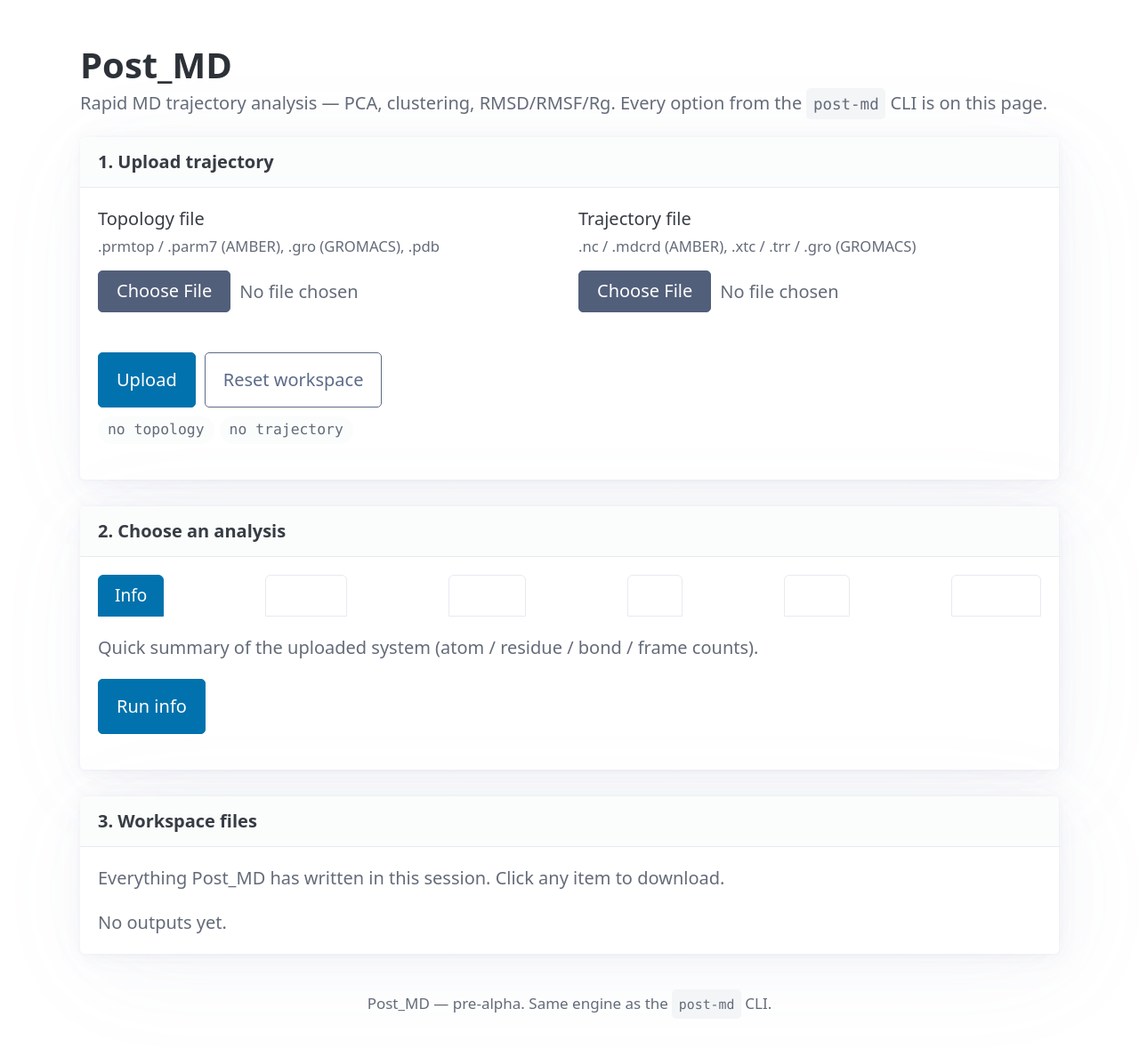
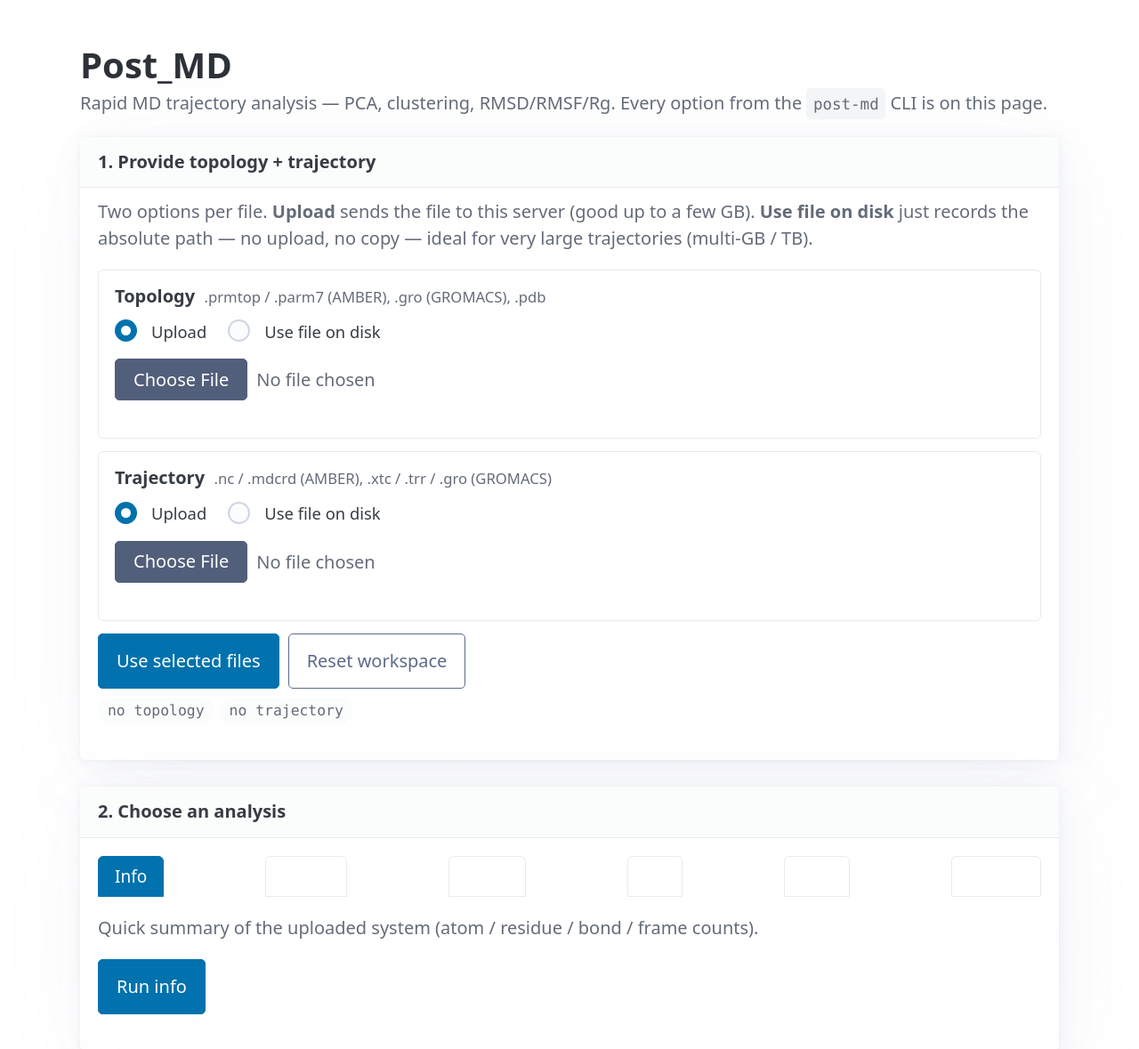
Before and after one commit to shantanu065/Post-md, a FastAPI app: page / in a window 1280 px wide. Shown: the top 1179 px of the page at 89% size. Before the commit the page ends 1138 px from the top, so only its background shows below. Run offline with FastAPI, Linux system fonts and the light colour scheme; data that the repository does not hold is empty; some libraries are stand-ins or nearby versions.

Commit message:
feat(web): add use-path mode for multi-GB / TB trajectories
Uploading a 1 TB trajectory through the browser is impractical (browser
XHR caps, hours of bandwidth, all-or-nothing semantics). Add a second
input mode that just records the absolute path of an existing file —
no upload, no copy, no symlink. The analysis runners read from that
path directly, same as the CLI does.

Backend (src/post_md/web/app.py):
- New endpoint POST /api/use-path with JSON {role, path}. Validates the
  path exists, is a regular file, and has a supported extension.
- New .post_md_state.json sidecar in the workdir tracks referenced
  absolute paths. Survives server restarts.
- _state() now reports topology_path / trajectory_path (full path the
  runner reads from) and topology_source / trajectory_source ("upload"
  or "path") so the UI can show provenance.
- info_endpoint and run_analysis both switched to use the full paths
  from state, so they work transparently with either mode.
- Uploading a role clears any path reference for that role and vice
  versa — the two modes are exclusive per role.

Frontend (src/post_md/web/templates/index.html):
- Per-role radio toggle: "Upload" vs "Use file on disk".
- "Use file on disk" reveals a text input for the absolute path.
- Status pills now annotate referenced files with "(on disk)".
- Submit button dispatches per-role: upload via streaming XHR for the
  upload-mode rows, /api/use-path JSON POST for the path-mode rows.

Smoke-tested:
- registered C:\...\demo.gro by path (no copy in workdir, only sidecar)
- /api/info ran against the referenced file → 6 atoms, 60 frames
- /api/run/rmsd produced rmsd.dat + rmsd.png from the on-disk file
- switching trajectory to upload mode after a path ref correctly took
  over (topology stays in path mode independently)
- bad path returns 400, missing role/path returns 400, unsupported
  extension returns 415

ruff clean, 27/27 tests pass.

Co-Authored-By: Claude Opus 4.7 (1M context) <noreply@anthropic.com>

```diff
--- a/src/post_md/web/app.py
+++ b/src/post_md/web/app.py
@@ -1,13 +1,21 @@
 """FastAPI app for the Post_MD local web UI.
 
-Single-user, no auth, no queue. All uploads + outputs live in one workdir
-(``./post_md_web`` by default). Uploading a new topology / trajectory
-replaces the previous one. Suitable for local desktop use; the v2 plan
-adds sessions + a worker pool for the multi-user Docker deployment.
+Single-user, no auth, no queue. Files can be provided in two ways:
+
+1. **Upload** — streamed via ``POST /api/upload``, saved into the workdir.
+2. **Reference an existing file on disk** — ``POST /api/use-path`` records
+   the absolute path in ``.post_md_state.json`` and the analysis runners
+   load directly from there. Best for multi-GB / TB trajectories that you
+   don't want to copy.
+
+Both modes feed the same state shape, so the rest of the API is unchanged.
+The v2 plan adds sessions + a worker pool for the multi-user Docker
+deployment.
 """
 
 from __future__ import annotations
 
+import json
 from pathlib import Path
 from typing import Any
 
@@ -19,9 +27,10 @@ from post_md.web.runners import RUNNERS, run_info
 
 _TEMPLATES_DIR = Path(__file__).parent / "templates"
 
-# Trajectory/topology files accepted by the readers.
 _TOPOLOGY_EXTS = {".prmtop", ".parm7", ".gro", ".pdb"}
 _TRAJECTORY_EXTS = {".nc", ".ncdf", ".mdcrd", ".crd", ".trr", ".xtc", ".gro"}
+_STATE_FILENAME = ".post_md_state.json"
+_OUTPUT_EXTS = {".dat", ".csv", ".xvg", ".npz", ".png", ".pdb"}
 
 
 def _safe_workdir_path(workdir: Path, name: str) -> Path:
@@ -32,27 +41,119 @@ def _safe_workdir_path(workdir: Path, name: str) -> Path:
     return candidate
 
 
+def _state_file(workdir: Path) -> Path:
+    return workdir / _STATE_FILENAME
+
+
+def _read_refs(workdir: Path) -> dict[str, str]:
+    """Read .post_md_state.json. Returns {} on missing/corrupt."""
+    sf = _state_file(workdir)
+    if not sf.exists():
+        return {}
+    try:
+        data = json.loads(sf.read_text(encoding="utf-8"))
+    except (OSError, json.JSONDecodeError):
+        return {}
+    return {k: str(v) for k, v in data.items() if k in ("topology", "trajectory") and v}
+
+
+def _write_refs(workdir: Path, refs: dict[str, str]) -> None:
+    """Persist (or delete) .post_md_state.json."""
+    sf = _state_file(workdir)
+    if refs:
+        sf.write_text(json.dumps(refs, indent=2), encoding="utf-8")
+    elif sf.exists():
+        try:
+            sf.unlink()
+        except OSError:
+            pass
+
+
 def _state(workdir: Path) -> dict[str, Any]:
-    """Snapshot of the workdir: which topology/trajectory are loaded + what outputs exist."""
-    topology = None
-    trajectory = None
+    """Combined view of uploaded files + referenced paths.
+
+    Returns a dict with:
+      - topology, trajectory          → display names (basenames)
+      - topology_path, trajectory_path → absolute paths (where the runner reads from)
+      - topology_source, trajectory_source → "upload" or "path"
+      - outputs                       → list of result filenames in workdir
+    """
+    topology = trajectory = None
+    topology_path = trajectory_path = None
+    topology_source = trajectory_source = None
+
+    # 1. Fallback: scan workdir for any uploaded topology/trajectory.
     for entry in workdir.iterdir():
-        if not entry.is_file():
+        if not entry.is_file() or entry.name == _STATE_FILENAME:
             continue
         ext = entry.suffix.lower()
         if ext in _TOPOLOGY_EXTS and topology is None:
             topology = entry.name
+            topology_path = str(entry)
+            topology_source = "upload"
         if ext in _TRAJECTORY_EXTS:
             trajectory = entry.name
+            trajectory_path = str(entry)
+            trajectory_source = "upload"
+
+    # 2. Override with explicit path references, when valid.
+    refs = _read_refs(workdir)
+    for role in ("topology", "trajectory"):
+        raw = refs.get(role)
+        if not raw:
+            continue
+        p = Path(raw)
+        if not p.exists() or not p.is_file():
+            # Stale reference — skip but keep the entry around so the user
+            # can see it failed (we surface as `_stale` flag for clarity).
+            continue
+        if role == "topology":
+            topology = p.name
+            topology_path = str(p)
+            topology_source = "path"
+        else:
+            trajectory = p.name
+            trajectory_path = str(p)
+            trajectory_source = "path"
+
     outputs = sorted(
         p.name for p in workdir.iterdir()
-        if p.is_file() and p.suffix.lower() in {".dat", ".csv", ".xvg", ".npz", ".png", ".pdb"}
+        if p.is_file()
+        and p.name != _STATE_FILENAME
+        and p.suffix.lower() in _OUTPUT_EXTS
     )
+
     return {
         "topology": topology,
         "trajectory": trajectory,
+        "topology_path": topology_path,
+        "trajectory_path": trajectory_path,
+        "topology_source": topology_source,
+        "trajectory_source": trajectory_source,
         "outputs": outputs,
     }
+
+
+def _clear_uploaded_role(workdir: Path, role: str, new_ext: str | None = None) -> None:
+    """Delete any uploaded files belonging to `role` from workdir.
+
+    If `new_ext == '.gro'`, only other `.gro` files are removed (since
+    `.gro` overlaps topology + trajectory roles).
+    """
+    if new_ext == ".gro":
+        target_set = {".gro"}
+    else:
+        target_set = _TOPOLOGY_EXTS if role == "topology" else _TRAJECTORY_EXTS
+    for existing in list(workdir.iterdir()):
+        if (
+            existing.is_file()
+            and existing.name != _STATE_FILENAME
+            and existing.suffix.lower() in target_set
+        ):
+            try:
+                existing.unlink()
+            except OSError:
+                pass
 
 
 def create_app(workdir: str | Path) -> FastAPI:
@@ -74,9 +175,9 @@ def create_app(workdir: str | Path) -> FastAPI:
     async def upload(request: Request) -> dict[str, Any]:
         """Streaming upload of one file at a time.
 
-        The body is the raw file bytes; `role` and `filename` come in via
-        query string. This bypasses starlette's 1 MiB multipart-part limit
-        and lets the client report real upload progress (XHR.upload).
+        Body is raw file bytes; `role` and `filename` come in via query
+        string. No multipart parsing, no part-size limit. Memory bounded
+        by HTTP chunk size — works for any file the browser can send.
         """
         role = request.query_params.get("role")
         filename_raw = request.query_params.get("filename")
@@ -97,18 +198,13 @@ def create_app(workdir: str | Path) -> FastAPI:
                 f"Unsupported {role} extension {ext!r}. Allowed: {sorted(allowed)}",
             )
 
-        # Clear any previous file occupying the same role before writing the new one.
-        # .gro is both topology and trajectory, so we only clear other .gro in that case.
-        if ext == ".gro":
-            target_set = {".gro"}
-        else:
-            target_set = _TOPOLOGY_EXTS if role == "topology" else _TRAJECTORY_EXTS
-        for existing in list(workdir.iterdir()):
-            if existing.is_file() and existing.suffix.lower() in target_set:
-                try:
-                    existing.unlink()
-                except OSError:
-                    pass
+        _clear_uploaded_role(workdir, role, new_ext=ext)
+
+        # Switching to an upload supersedes any prior path reference for this role.
+        refs = _read_refs(workdir)
+        if role in refs:
+            refs.pop(role)
+            _write_refs(workdir, refs)
 
         dest = _safe_workdir_path(workdir, name)
         bytes_written = 0
@@ -124,13 +220,60 @@ def create_app(workdir: str | Path) -> FastAPI:
             "state": _state(workdir),
         }
 
+    @app.post("/api/use-path")
+    async def use_path(payload: dict[str, Any]) -> dict[str, Any]:
+        """Register an existing file on disk as topology/trajectory.
+
+        No copy, no symlink — the analysis runners read directly from
+        the given absolute path. Designed for very large trajectories
+        (multi-GB / TB) where uploading is impractical.
+        """
+        role = payload.get("role")
+        raw_path = payload.get("path", "")
+        if role not in ("topology", "trajectory"):
+            raise HTTPException(400, "'role' must be 'topology' or 'trajectory'")
+        if not isinstance(raw_path, str) or not raw_path.strip():
+            raise HTTPException(400, "'path' is required")
+
+        p = Path(raw_path.strip()).expanduser()
+        try:
+            p = p.resolve(strict=True)
+        except (OSError, FileNotFoundError):
+            raise HTTPException(400, f"File not found: {raw_path}") from None
+        if not p.is_file():
+            raise HTTPException(400, f"Not a regular file: {p}")
+        ext = p.suffix.lower()
+        allowed = _TOPOLOGY_EXTS if role == "topology" else _TRAJECTORY_EXTS
+        if ext not in allowed:
+            raise HTTPException(
+                415,
+                f"Unsupported {role} extension {ext!r}. Allowed: {sorted(allowed)}",
+            )
+
+        # Switching to a referenced path supersedes any uploaded file for this role.
+        _clear_uploaded_role(workdir, role, new_ext=ext)
+
+        refs = _read_refs(workdir)
+        refs[role] = str(p)
+        _write_refs(workdir, refs)
+
+        return {
+            "role": role,
+            "path": str(p),
+            "bytes": p.stat().st_size,
+            "state": _state(workdir),
+        }
+
     @app.post("/api/info")
     async def info_endpoint() -> dict[str, Any]:
         st = _state(workdir)
-        if not st["topology"] or not st["trajectory"]:
-            raise HTTPException(status_code=400, detail="Upload a topology and trajectory first.")
+        if not st["topology_path"] or not st["trajectory_path"]:
+            raise HTTPException(
+                status_code=400,
+                detail="Provide a topology and trajectory first (upload or use-path).",
+            )
         try:
-            return run_info(workdir / st["topology"], workdir / st["trajectory"])
+            return run_info(Path(st["topology_path"]), Path(st["trajectory_path"]))
         except Exception as exc:
             raise HTTPException(status_code=500, detail=str(exc)) from exc
 
@@ -140,21 +283,32 @@ def create_app(workdir: str | Path) -> FastAPI:
             raise HTTPException(status_code=404, detail=f"Unknown analysis {analysis!r}")
         st = _state(workdir)
         if analysis != "cluster":
-            if not st["topology"] or not st["trajectory"]:
-                raise HTTPException(status_code=400, detail="Upload a topology and trajectory first.")
+            if not st["topology_path"] or not st["trajectory_path"]:
+                raise HTTPException(
+                    status_code=400,
+                    detail="Provide a topology and trajectory first (upload or use-path).",
+                )
         else:
             if not (workdir / "pca.npz").exists():
                 raise HTTPException(status_code=400, detail="Run PCA before clustering.")
-            if payload.get("rep_pdb") and (not st["topology"] or not st["trajectory"]):
-                raise HTTPException(status_code=400, detail="Representative PDB needs topology + trajectory uploaded.")
+            if payload.get("rep_pdb") and (
+                not st["topology_path"] or not st["trajectory_path"]
+            ):
+                raise HTTPException(
+                    status_code=400,
+                    detail="Representative PDB needs topology + trajectory.",
+                )
         try:
-            top_path = workdir / (st["topology"] or "")
-            traj_path = workdir / (st["trajectory"] or "")
+            top_path = Path(st["topology_path"]) if st["topology_path"] else workdir
+            traj_path = Path(st["trajectory_path"]) if st["trajectory_path"] else workdir
             result = RUNNERS[analysis](top_path, traj_path, workdir, payload or {})
         except FileNotFoundError as exc:
             raise HTTPException(status_code=400, detail=str(exc)) from exc
         except Exception as exc:
-            raise HTTPException(status_code=500, detail=f"{type(exc).__name__}: {exc}") from exc
+            raise HTTPException(
+                status_code=500,
+                detail=f"{type(exc).__name__}: {exc}",
+            ) from exc
         return {"result": result, "state": _state(workdir)}
 
     @app.get("/api/result/{filename}")
--- a/src/post_md/web/templates/index.html
+++ b/src/post_md/web/templates/index.html
@@ -35,7 +35,11 @@
     .grid-2, .grid-3 { grid-template-columns: 1fr; }
   }
   label small { color: var(--pico-muted-color); }
-  fieldset { border: none; padding: 0; margin: 0; }
+  fieldset { border: 1px solid var(--pico-card-border-color); padding: 0.7rem 0.9rem; margin: 0 0 0.7rem 0; border-radius: 6px; background: var(--pico-card-background-color); }
+  fieldset > strong { display: inline-block; margin-bottom: 0.2rem; }
+  .mode-row { display: flex; gap: 1.2rem; margin: 0.35rem 0 0.45rem 0; font-size: 0.92rem; }
+  .mode-row label { display: inline-flex; align-items: center; gap: 0.3rem; margin: 0; cursor: pointer; }
+  .mode-pane input[type="text"] { font-family: var(--pico-font-family-monospace); font-size: 0.92rem; }
   details { background: var(--pico-card-sectioning-background-color); padding: 0.6rem 0.9rem; border-radius: 6px; margin: 0.6rem 0; }
   details > summary { cursor: pointer; font-weight: 600; }
   details > div { margin-top: 0.75rem; }
@@ -63,19 +67,43 @@
 <!-- 1. Upload                                                    -->
 <!-- =========================================================== -->
 <article id="upload-card">
-  <header><strong>1. Upload trajectory</strong></header>
-  <div class="grid-2">
-    <label>Topology file<br>
-      <small>.prmtop / .parm7 (AMBER), .gro (GROMACS), .pdb</small>
+  <header><strong>1. Provide topology + trajectory</strong></header>
+  <p class="muted" style="margin-top: -0.4rem;">
+    Two options per file. <strong>Upload</strong> sends the file to this server (good up to a few GB). <strong>Use file on disk</strong> just records the absolute path — no upload, no copy — ideal for very large trajectories (multi-GB / TB).
+  </p>
+
+  <!-- Topology row -->
+  <fieldset>
+    <strong>Topology</strong> &nbsp;<small class="muted">.prmtop / .parm7 (AMBER), .gro (GROMACS), .pdb</small>
+    <div class="mode-row">
+      <label><input type="radio" name="topo-mode" value="upload" checked> Upload</label>
+      <label><input type="radio" name="topo-mode" value="path"> Use file on disk</label>
+    </div>
+    <div class="mode-pane" data-role="topology" data-mode="upload">
       <input type="file" id="file-topology" accept=".prmtop,.parm7,.gro,.pdb">
-    </label>
-    <label>Trajectory file<br>
-      <small>.nc / .mdcrd (AMBER), .xtc / .trr / .gro (GROMACS)</small>
+    </div>
+    <div class="mode-pane" data-role="topology" data-mode="path" style="display:none">
+      <input type="text" id="path-topology" placeholder="e.g. C:\Users\you\sims\system.prmtop">
+    </div>
+  </fieldset>
+
+  <!-- Trajectory row -->
+  <fieldset>
+    <strong>Trajectory</strong> &nbsp;<small class="muted">.nc / .mdcrd (AMBER), .xtc / .trr / .gro (GROMACS)</small>
+    <div class="mode-row">
+      <label><input type="radio" name="traj-mode" value="upload" checked> Upload</label>
+      <label><input type="radio" name="traj-mode" value="path"> Use file on disk</label>
+    </div>
+    <div class="mode-pane" data-role="trajectory" data-mode="upload">
       <input type="file" id="file-trajectory" accept=".nc,.ncdf,.mdcrd,.crd,.xtc,.trr,.gro">
-    </label>
-  </div>
+    </div>
+    <div class="mode-pane" data-role="trajectory" data-mode="path" style="display:none">
+      <input type="text" id="path-trajectory" placeholder="e.g. D:\runs\prod.xtc">
+    </div>
+  </fieldset>
+
   <div class="run-row">
-    <button id="btn-upload">Upload</button>
+    <button id="btn-upload">Use selected files</button>
     <button id="btn-reset" class="secondary outline">Reset workspace</button>
     <span id="upload-status" class="status-line"></span>
   </div>
@@ -329,14 +357,19 @@ async function refreshStatus() {
 function renderStatus() {
   const pills = $('#status-pills');
   pills.innerHTML = '';
-  function pill(label, value) {
+  function pill(label, value, source) {
     const span = document.createElement('span');
     span.className = 'pill' + (value ? ' ok' : '');
-    span.textContent = value ? `${label}: ${value}` : `no ${label}`;
+    if (value) {
+      const tag = source === 'path' ? ' (on disk)' : '';
+      span.textContent = `${label}: ${value}${tag}`;
+    } else {
+      span.textContent = `no ${label}`;
+    }
     pills.appendChild(span);
   }
-  pill('topology', state.topology);
-  pill('trajectory', state.trajectory);
+  pill('topology',   state.topology,   state.topology_source);
+  pill('trajectory', state.trajectory, state.trajectory_source);
 }
 
 function renderFiles() {
@@ -367,31 +400,71 @@ $$('#tabs button').forEach(btn => {
   });
 });
 
-// ---- upload (streaming, one file per request, with progress) ----
+// ---- mode toggle (upload vs use-path, per role) ----
+function currentMode(role) {
+  const name = role === 'topology' ? 'topo-mode' : 'traj-mode';
+  const sel = document.querySelector(`input[name="${name}"]:checked`);
+  return sel ? sel.value : 'upload';
+}
+function setPanesFor(role) {
+  const mode = currentMode(role);
+  $$(`.mode-pane[data-role="${role}"]`).forEach(p => {
+    p.style.display = (p.dataset.mode === mode) ? '' : 'none';
+  });
+}
+$$('input[name="topo-mode"]').forEach(r => r.addEventListener('change', () => setPanesFor('topology')));
+$$('input[name="traj-mode"]').forEach(r => r.addEventListener('change', () => setPanesFor('trajectory')));
+
+// ---- submit: dispatch upload OR use-path per role ----
 $('#btn-upload').addEventListener('click', async () => {
-  const top  = $('#file-topology').files[0];
-  const traj = $('#file-trajectory').files[0];
-  if (!top && !traj) {
-    setUploadStatus('Pick at least one file.', true);
+  const queue = [];
+  for (const role of ['topology', 'trajectory']) {
+    const mode = currentMode(role);
+    if (mode === 'upload') {
+      const file = $(role === 'topology' ? '#file-topology' : '#file-trajectory').files[0];
+      if (file) queue.push({ role, mode, file });
+    } else {
+      const path = $(role === 'topology' ? '#path-topology' : '#path-trajectory').value.trim();
+      if (path) queue.push({ role, mode, path });
+    }
+  }
+  if (!queue.length) {
+    setUploadStatus('Pick a file or enter a path for at least one role.', true);
     return;
   }
-  const queue = [];
-  if (top)  queue.push({ role: 'topology',   file: top  });
-  if (traj) queue.push({ role: 'trajectory', file: traj });
 
-  setUploadStatus(`Uploading ${queue.length} file(s)…`, false);
+  setUploadStatus(`Submitting ${queue.length} item(s)…`, false);
   try {
-    const savedNames = [];
+    const summary = [];
     for (const item of queue) {
-      const res = await uploadOne(item.role, item.file);
-      if (res && res.saved) savedNames.push(res.saved);
+      if (item.mode === 'upload') {
+        const res = await uploadOne(item.role, item.file);
+        if (res && res.saved) summary.push(`${item.role}=${res.saved} (uploaded)`);
+      } else {
+        const res = await registerPath(item.role, item.path);
+        if (res && res.path) summary.push(`${item.role}=${res.path} (on disk)`);
+      }
     }
-    setUploadStatus(`Uploaded: ${savedNames.join(', ') || '(none)'}`, false);
+    setUploadStatus(summary.join('   ·   ') || 'No changes.', false);
     await refreshStatus();
   } catch (err) {
-    setUploadStatus(`Upload failed: ${err.message || err}`, true);
+    setUploadStatus(`Failed: ${err.message || err}`, true);
+    await refreshStatus();
   }
 });
+
+async function registerPath(role, path) {
+  const res = await fetch('/api/use-path', {
+    method: 'POST',
+    headers: { 'Content-Type': 'application/json' },
+    body: JSON.stringify({ role, path }),
+  });
+  const data = await res.json().catch(() => ({}));
+  if (!res.ok) {
+    throw new Error(`${res.status}: ${data.detail || res.statusText}`);
+  }
+  return data;
+}
 
 function uploadOne(role, file) {
   return new Promise((resolve, reject) => {
```
